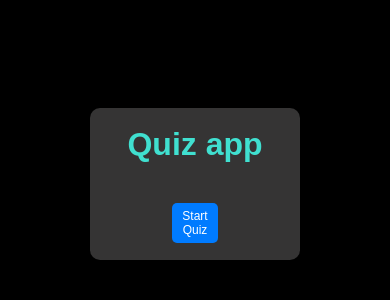
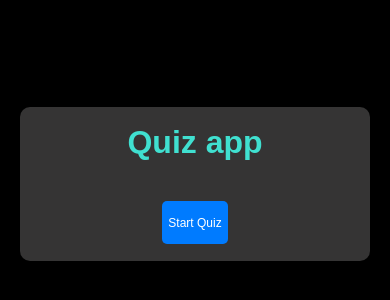
Before and after one commit to bldxspark/quizapp, a plain HTML site: page index.html in a window 390 px wide. Shown: the part 258-558 px from the top of the page. Drawn offline with Linux system fonts and the light colour scheme.

Commit message:
Update style.css

```diff
--- a/style.css
+++ b/style.css
@@ -128,6 +128,7 @@ button:hover {
 @media screen and (max-width: 768px) {
 
     .container{
+        width: 90vw;
         display: flex;
         flex-direction: column;
         justify-content: center;
@@ -143,15 +144,16 @@ button:hover {
     }
 
     button {
+        width: max-content
         margin-top: 20px;
-        font-size: 14px;
         padding: 8px;
-        width: 70%;
+
     }
 }
 
 @media screen and (max-width: 480px) {
     .container{
+        width: 90%;
         display: flex;
         flex-direction: column;
         justify-content: center;
@@ -175,9 +177,11 @@ button:hover {
     }
 
     button {
+        display: inline;
         margin-top: 20px;
         font-size: 12px;
         padding: 6px;
-        width: 70%;
+        width: max-content;
+        height: 5vh;
     }
 };
```
